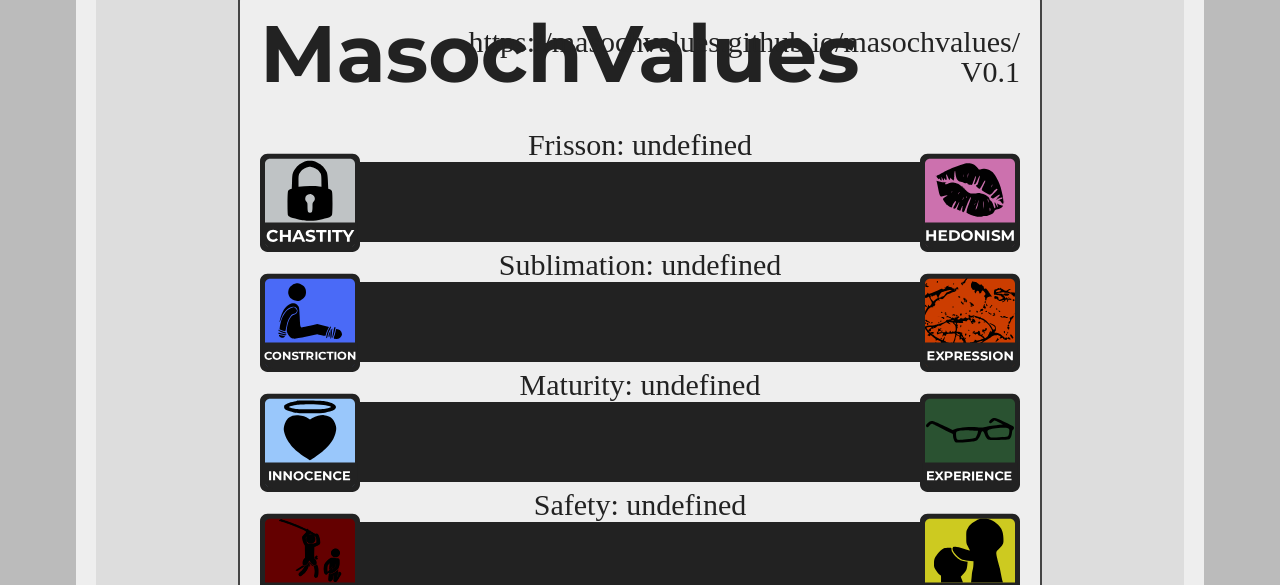
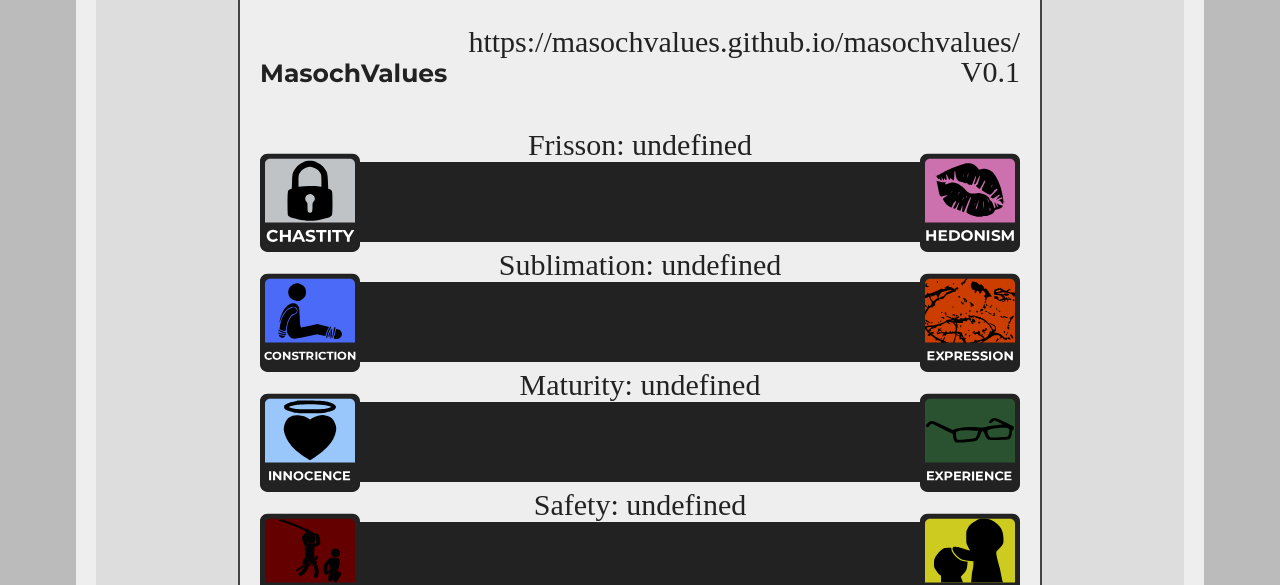
Before and after one commit to masochvalues/masochvalues, a plain HTML site: page results.html in a window 1280 px wide. Shown: the part 245-830 px from the top of the page. Drawn offline with Linux system fonts and the light colour scheme.

Commit message:
Update results.html

```diff
--- a/results.html
+++ b/results.html
@@ -129,10 +129,10 @@
 
 
         ctx.fillStyle="#222222"
-        ctx.font="700 80px Montserrat"
+        ctx.font="700 25px Montserrat"
         ctx.textAlign="left"
         ctx.fillText("MasochValues", 20, 90)
-        ctx.font = "400 20px Montserrat"
+        ctx.font = "400 50px Montserrat"
 
         var starting_height = 227.5;
         ctx.textAlign="left"
```
